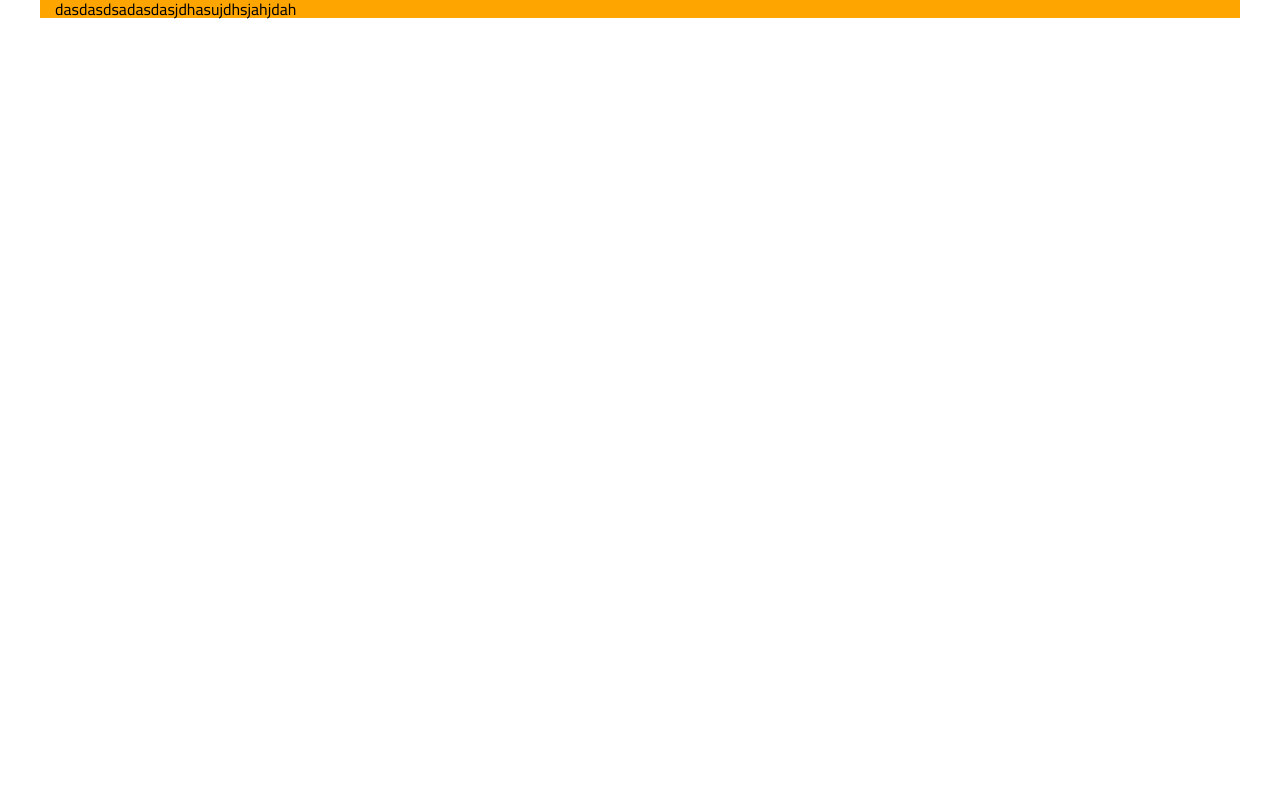
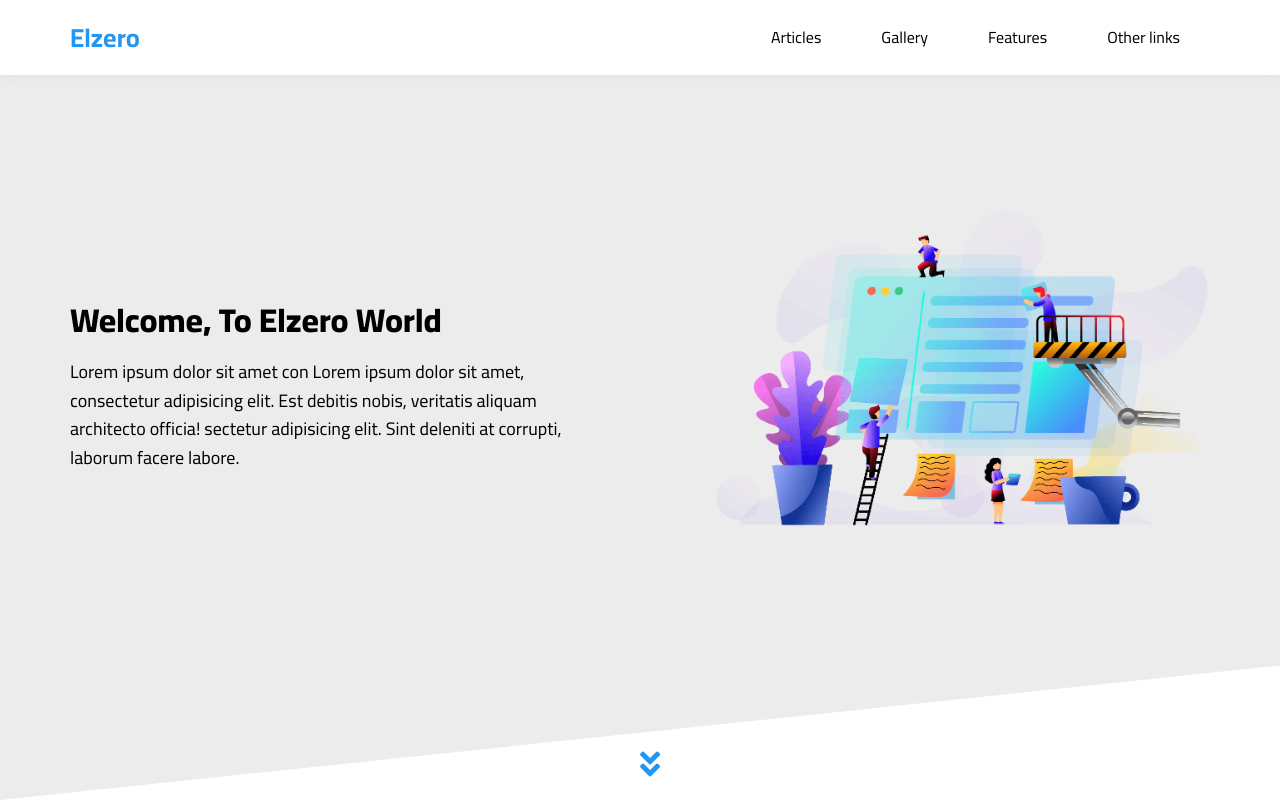
Before and after one commit to HossamKamal-1/Elzero-Template-3, a plain HTML site: page index.html in a window 1280 px wide. Drawn offline with Linux system fonts and the light colour scheme.

Commit message:
header and landing done except for mega menu still inprogress

```diff
--- a/css/elzero.css
+++ b/css/elzero.css
@@ -2,11 +2,24 @@
 :root {
   --main-color: #2196f3;
   --alt-main-color: #1787e0;
+  --main-transition: 0.3s;
 }
 /* End Variables */
 /* Start Components */
+.main-hover-effect{
+  color: var(--main-color);
+  transition: var(--main-transition);
+}
+.main-hover-effect:hover {
+  color: var(--alt-main-color);
+}
 /* End Components */
 /* Start Global Rules */
+* {
+  -webkit-box-sizing: border-box;
+  -moz-box-sizing: border-box;
+  box-sizing: border-box;
+}
 html {
   -webkit-scroll-behavior: smooth;
   -moz-scroll-behavior: smooth;
@@ -38,7 +51,6 @@ input:focus {
   padding-left: 15px; /* For mobile */
   padding-right: 15px; /* For mobile */
   margin: 0 auto;
-  background-color: orange;
 }
 /* Small Screens */
 @media (min-width: 768px) {
@@ -49,7 +61,7 @@ input:focus {
 /* Medium Screens */
 @media (min-width: 992px) {
   .container {
-    width: 9700px;
+    width: 970px;
   }
 }
 /* Large Screens */
@@ -59,3 +71,173 @@ input:focus {
   }
 }
 /* End Global Rules */
+/* Start Header */
+header {
+  background-color: white;
+  box-shadow: 0 0 10px #ddd;
+  position: relative;
+}
+header .container {
+  /* Start Local variable */
+  --logo-height:75px;
+  /* End Local variable */
+  flex-wrap: wrap;
+  position: relative;
+}
+header .container .logo {
+  font-size: 26px;
+  font-weight: bold;
+  height: var(--logo-height);
+  justify-content: center;
+}
+@media (max-width: 767px) {
+  header .container .logo {
+    width: 100%;
+    height: calc(var(--logo-height) - 20px);
+  }
+}
+header .container  .main-nav {
+  display: flex;
+}
+@media (max-width: 767px) {
+  header .container  .main-nav {
+    margin: 0 auto;
+  }
+}
+header .container  .main-nav > li > a {
+  justify-content: center;
+  height: var(--logo-height);
+  padding: 0 30px;
+  transition: var(--main-transition);
+  position:relative;
+  overflow: hidden;
+  color: black;
+}
+@media (max-width: 767px) {
+  header .container  .main-nav > li > a {
+    height: calc(var(--logo-height) - 25px);
+    padding: 0 15px;
+  }
+}
+/* Fold display */
+@media (max-width: 280px) {
+  header .container .logo {
+    font-size: 20px;
+  }
+  header .container  .main-nav > li > a {
+    padding: 0 8px;
+    font-size: 13px;
+  }
+}
+header .container  .main-nav > li > a:hover {
+  background-color: #f5f5f5;
+  color: var(--main-color);
+}
+
+header .container  .main-nav > li > a::before {
+  content: "";
+  position: absolute;
+  width: 100%;
+  top: 0;
+  left: -100%;
+  height: 2px;
+  background-color: var(--main-color);
+  transition: var(--main-transition);
+}
+header .container  .main-nav > li > a:hover::before {
+  left: 0;
+}
+
+/* End Header */
+/* Start Landing */
+.landing {
+  position: relative;
+}
+.landing::before {
+  content: "";
+  position: absolute;
+  top: 0;
+  left: 0;
+  height: 100%;
+  width: 100%;
+  background-color: #ECECEC;
+  transform: skewY(-6deg);
+  transform-origin: top left;
+  z-index: -1;
+}
+.landing .container {
+  display: flex;
+  align-items: center;
+  min-height: calc(100vh - 75px);
+  padding-bottom: 100px;
+}
+@media (max-width: 767px) {
+  .landing .container {
+    min-height: calc(100vh - 105px);
+  }
+}
+.landing .container .landing-text{
+  flex: 1;
+}
+@media (max-width: 991px) {
+  .landing .container .landing-text {
+    text-align: center;
+  }
+}
+.landing .container .landing-text h1{
+  font-size: 33px;
+  font-weight: 800;
+}
+.landing .container .landing-text p{
+  color: rgb(0, 0, 0);
+  line-height: 1.6;
+  margin-bottom: 0;
+  font-size: 18px;
+  max-width: 500px;
+}
+@media (max-width: 991px) {
+  .landing .container .landing-text p {
+    margin-left: auto;
+    margin-right: auto;
+  }
+}
+.landing .container .landing-image {
+  width: 500px;
+  animation: up-down infinite 2s;
+}
+@media (max-width: 991px) {
+  .landing .container .landing-image {
+    display: none;
+  }
+}
+.landing .go-down {
+  bottom: 20px;
+  animation: bouncing infinite 2s;
+}
+/* End Landing */
+/* Start Animation */
+@keyframes up-down {
+  0% {
+    transform: translateY(0);
+  }
+  50% {
+    transform:translateY(-20px)
+  }
+  100% {
+    transform: translateY(0);
+  }
+}
+@keyframes bouncing {
+  0%,
+  10%,
+  20%,
+  50%,
+  80%,
+  100% {
+    transform: translateY(0);
+  }
+  40%,60% {
+    transform: translateY(-15px)
+  }
+}
+/* End Animation */
--- a/index.html
+++ b/index.html
@@ -19,8 +19,38 @@
   <link href="https://fonts.googleapis.com/css2?family=Cairo:wght@200;300;400;500;600;700;800&display=swap" rel="stylesheet">
 </head>
 <body>
-  <div class="box">
-    <div class="container">dasdasdsadasdasjdhasujdhsjahjdah</div>
-  </div>
+  <header>
+    <div class="container flex-center">
+      <a href="#" class="logo main-hover-effect flex-center">Elzero</a>
+        <ul class="main-nav">
+          <li>
+            <a href="#articles" class="flex-center">Articles</a>
+          </li>
+          <li>
+            <a href="#gallery" class="flex-center">Gallery</a>
+          </li>
+          <li>
+            <a href="#features" class="flex-center">Features</a>
+          </li>
+          <li>
+            <a href="#" class="flex-center">Other links</a>
+          </li>
+        </ul>
+    </div>
+  </header>
+  <!-- Start landing -->
+  <section class="landing">
+    <div class="container">
+      <div class="landing-text">
+        <h1>Welcome, To Elzero World</h1>
+        <p>Lorem ipsum dolor sit amet con Lorem ipsum dolor sit amet, consectetur adipisicing elit. Est debitis nobis, veritatis aliquam architecto officia! sectetur adipisicing elit. Sint deleniti at corrupti, laborum facere labore.</p>
+      </div>
+      <img src="images/landing-image.png" alt="" class="landing-image" />
+    </div>
+    <a href="#articles" class="go-down h-p-center main-hover-effect">
+      <i class="fas fa-angle-double-down fa-2x"></i>
+    </a>
+  </section>
+  <!-- End landing -->
 </body>
 </html>
```
